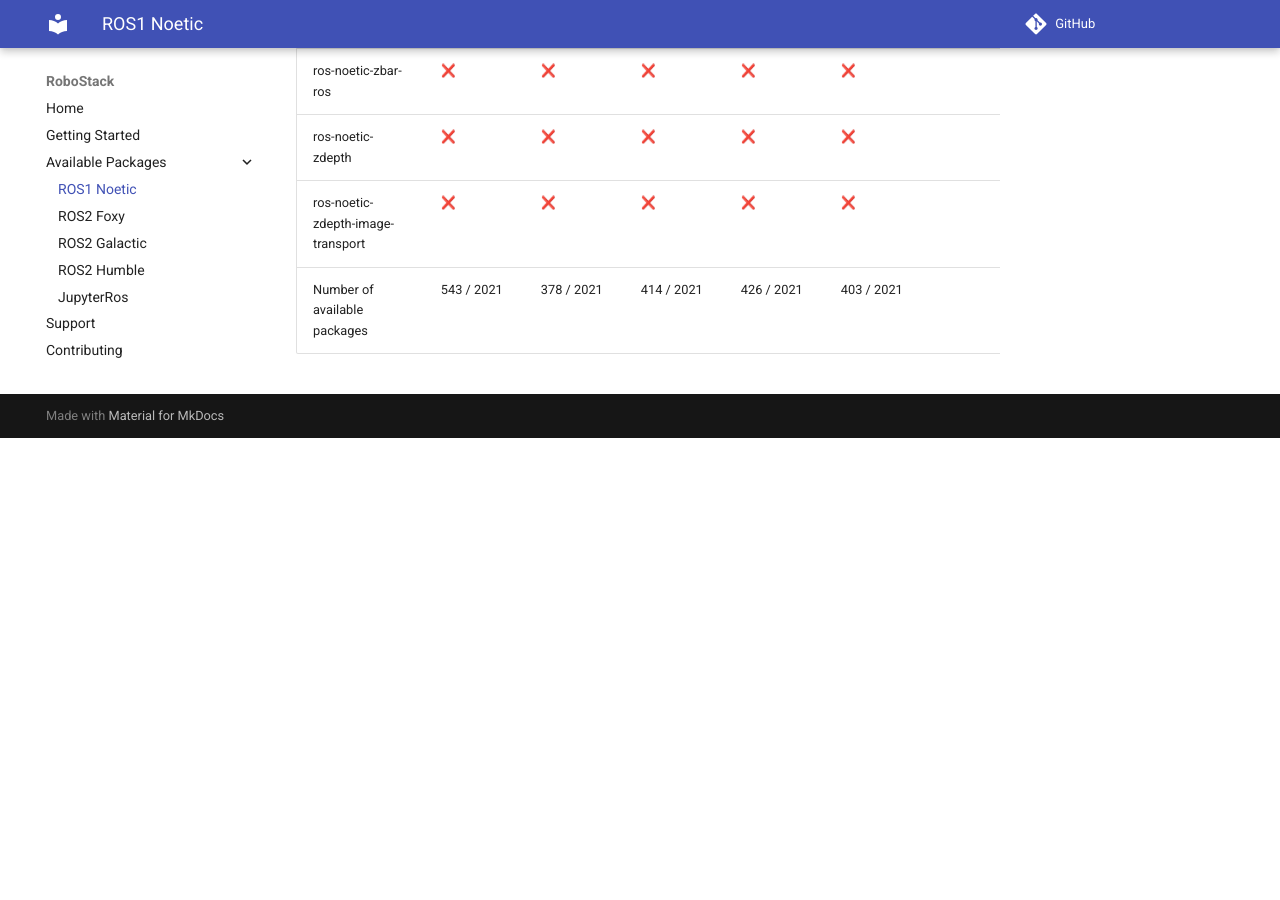
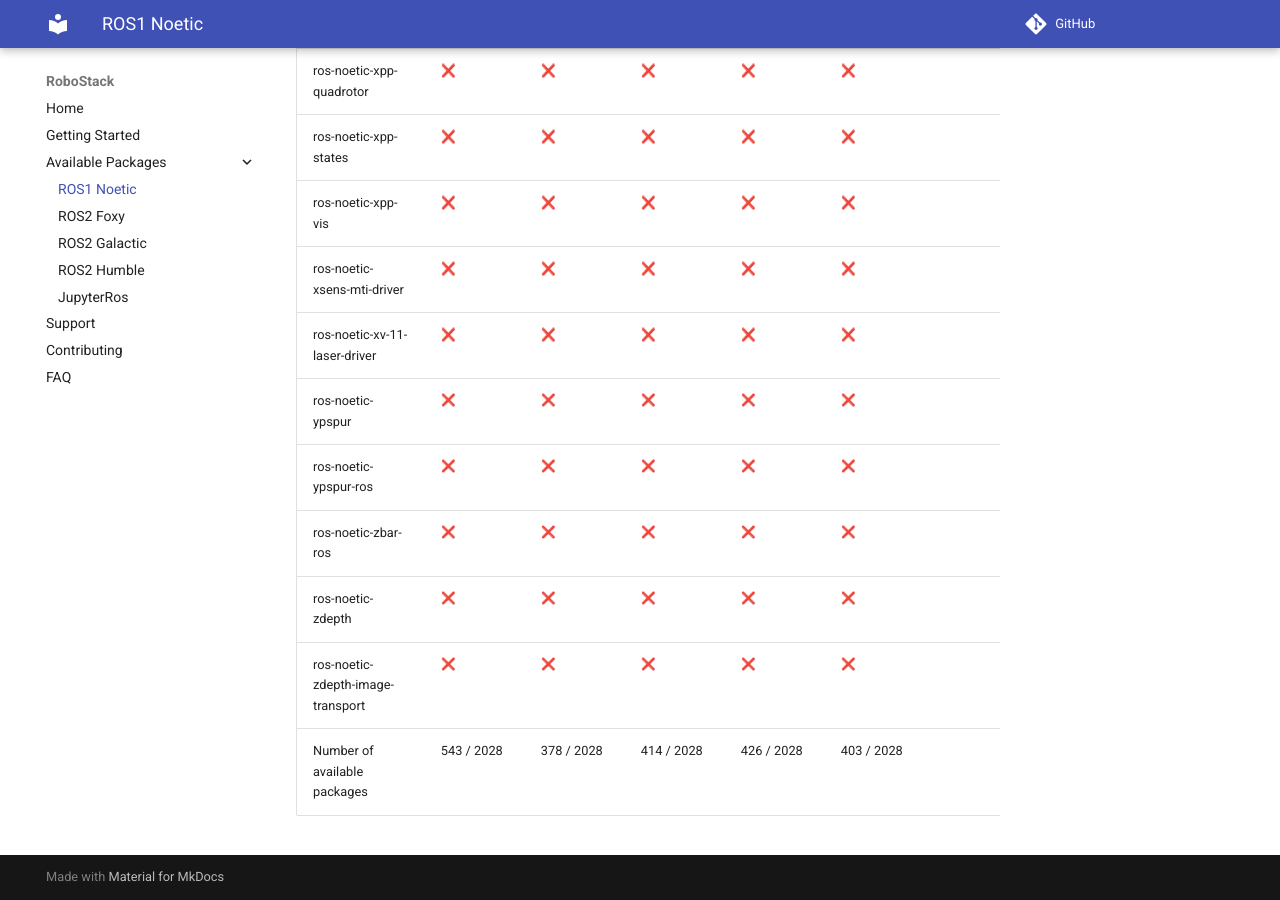
Before and after one commit to RoboStack/robostack.github.io, an MkDocs documentation site: the page built from docs/noetic.md, in a window 1280 px wide and 900 px high, scrolled down 146092 px. Built offline with MkDocs 1.6.1 and Material for MkDocs 9.7.7, drawn with Linux system fonts in a browser that asks for light colours; emoji names are drawn with the system emoji font; comment, search, counter and statistics services are not loaded; before the commit the page ends 146530 px from its top, so only the background shows below that; some of the changed text lies outside the part shown.

Commit message:
Update tables

```diff
--- a/docs/noetic.md
+++ b/docs/noetic.md
@@ -2021,4 +2028,4 @@
 | ros-noetic-zbar-ros | :x: { data-sort='0' } | :x: { data-sort='0' } | :x: { data-sort='0' } | :x: { data-sort='0' } | :x: { data-sort='0' } |   |
 | ros-noetic-zdepth | :x: { data-sort='0' } | :x: { data-sort='0' } | :x: { data-sort='0' } | :x: { data-sort='0' } | :x: { data-sort='0' } |   |
 | ros-noetic-zdepth-image-transport | :x: { data-sort='0' } | :x: { data-sort='0' } | :x: { data-sort='0' } | :x: { data-sort='0' } | :x: { data-sort='0' } |   |
-| Number of available packages |  543 / 2021 | 378 / 2021 | 414 / 2021 | 426 / 2021 | 403 / 2021 |
+| Number of available packages |  543 / 2028 | 378 / 2028 | 414 / 2028 | 426 / 2028 | 403 / 2028 |
```
Also changed, not shown: other parts of docs/noetic.md (+7 -0 lines), docs/humble.md (+4 -1 lines).
